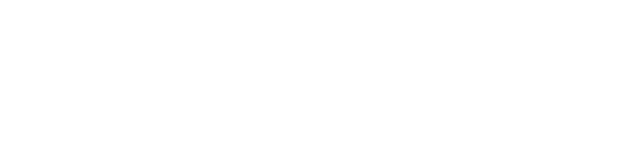
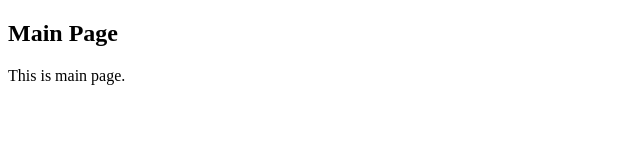
Before and after one commit to lbw3973/branch-practice, a plain HTML site: page index.html in a window 1280 px wide. Shown: the whole page, without its empty margins (0-640 px from the left). Drawn offline with Linux system fonts and the light colour scheme.

Commit message:
feat: Add Symantic Tags(main, article), Set lang
lang="en-US"
Edit title.

```diff
--- a/index.html
+++ b/index.html
@@ -1,8 +1,15 @@
 <!DOCTYPE html>
-<html>
+<html lang="eb-US">
  <head>
   <meta charset="utf-8">
   <title>Main page on branch html-init</title>
  </head>
- <body></body>
+ <body>
+  <main>
+   <article>
+    <h1>Main Page</h1>
+    <p>This is main page.</p>
+   </article>
+  </main>
+ </body>
 </html>
```
